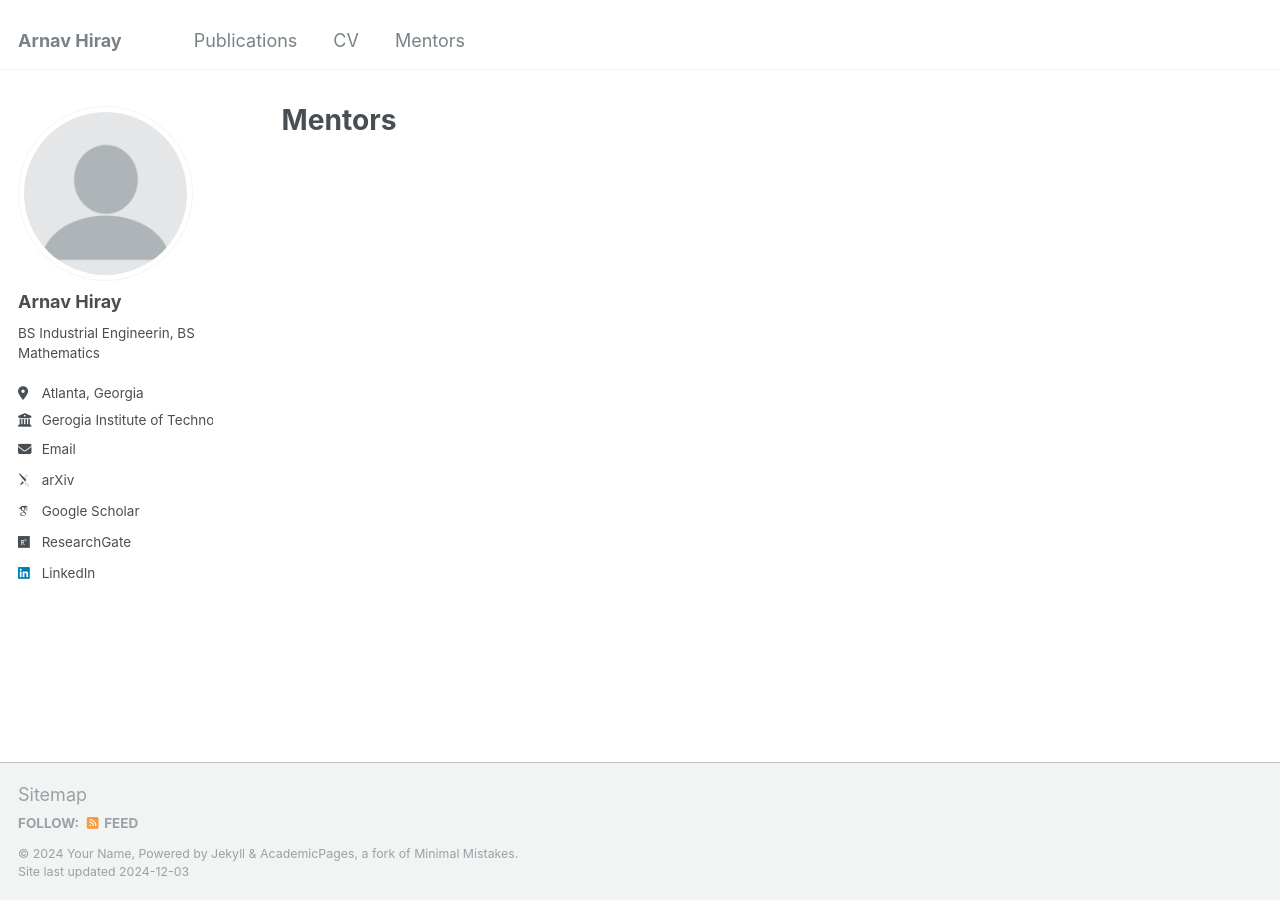
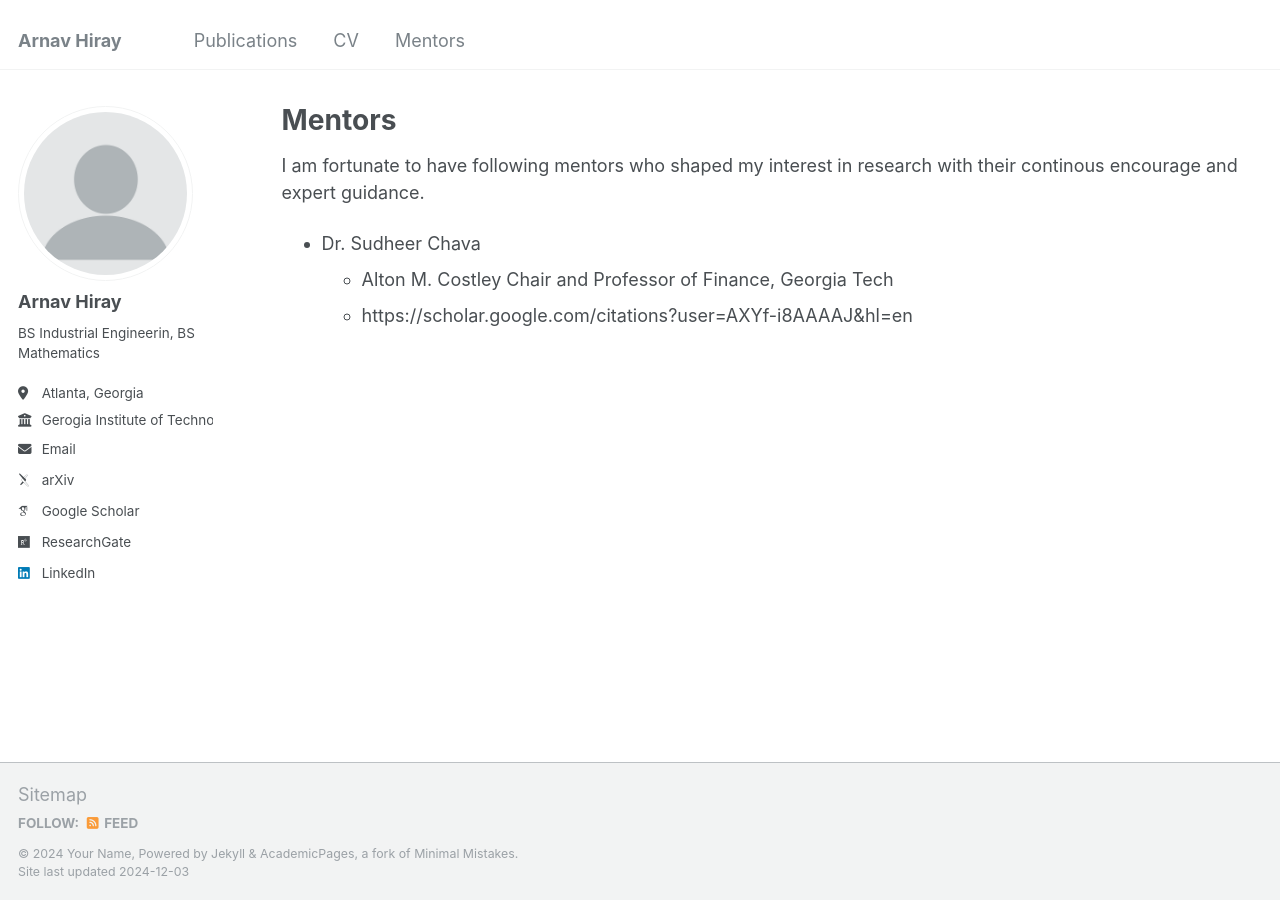
Before and after one commit to AHiray/AHiray.github.io, a Jekyll site: the page built from _pages/mentors.md, in a window 1280 px wide. Built offline with Jekyll 4.4.1, drawn with Linux system fonts in a browser that asks for light colours; some web fonts are replaced.

Commit message:
Update mentors.md

```diff
--- a/_pages/mentors.md
+++ b/_pages/mentors.md
@@ -6,3 +6,9 @@ author_profile: true
 redirect_from:
   - /mentors
 ---
+
+I am fortunate to have following mentors who shaped my interest in research with their continous encourage and expert guidance.
+
+* Dr. Sudheer Chava
+  * Alton M. Costley Chair and Professor of Finance, Georgia Tech
+  * https://scholar.google.com/citations?user=AXYf-i8AAAAJ&hl=en
```
